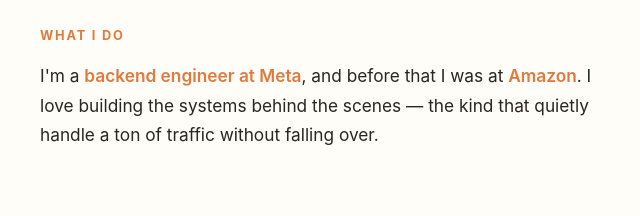
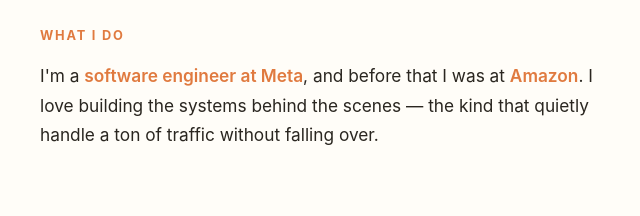
Before and after one commit to dknlr18/dknlr18.github.io, a plain HTML site: page index.html in a window 1280 px wide. Shown: the part 293-509 px from the top of the page, 314-954 px from the left. Drawn offline with Linux system fonts and the light colour scheme.

Commit message:
Meta role: software engineer

```diff
--- a/index.html
+++ b/index.html
@@ -73,7 +73,7 @@
     <section>
       <h2>What I do</h2>
       <p>
-        I'm a <span class="accent">backend engineer at Meta</span>, and before that I was at
+        I'm a <span class="accent">software engineer at Meta</span>, and before that I was at
         <span class="accent">Amazon</span>. I love building the systems behind the scenes — the
         kind that quietly handle a ton of traffic without falling over.
       </p>
```
